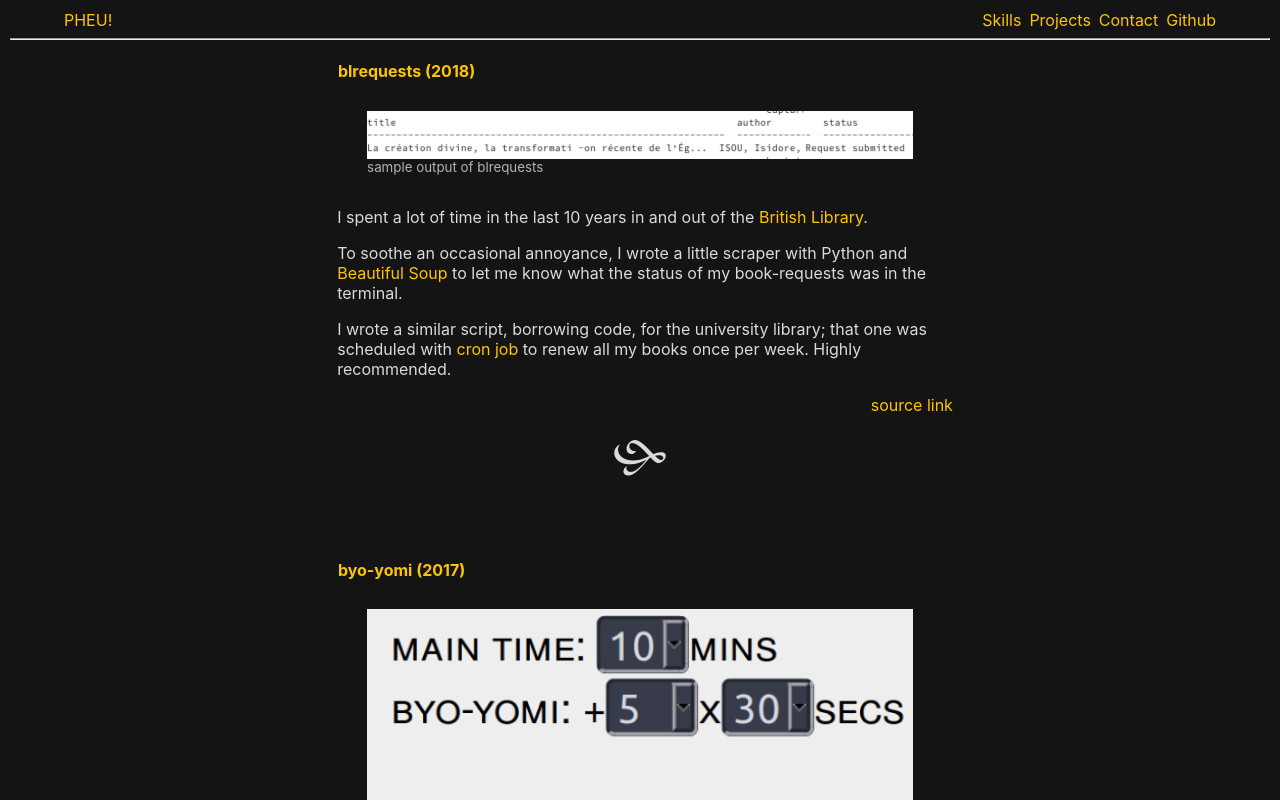
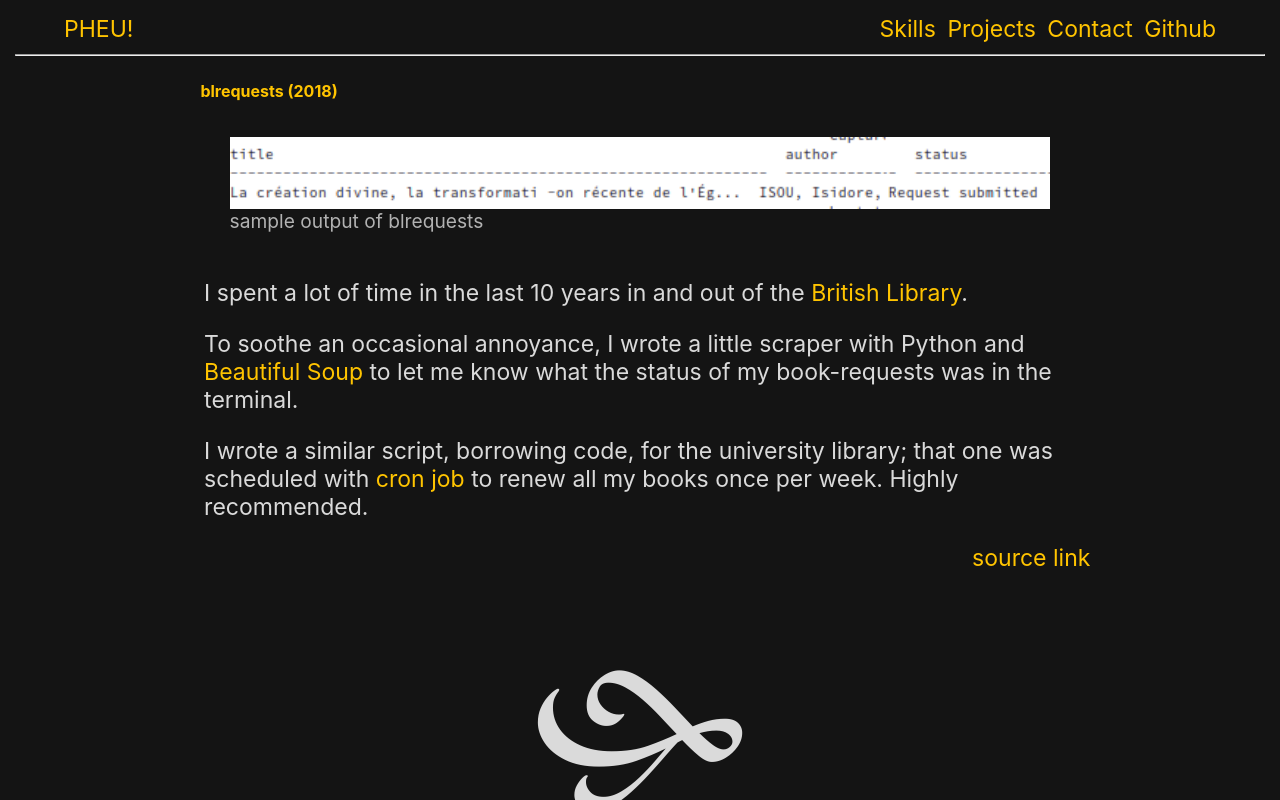
Before and after one commit to circius/pheu-next, a Next.js app: page /projects in a window 1280 px wide. Shown: the top 800 px of the page. Built offline with nearby package versions, Linux system fonts and the light colour scheme.

Commit message:
fixing font-size issues in chrome

```diff
--- a/components/fleuron.js
+++ b/components/fleuron.js
@@ -4,7 +4,7 @@ const Fleuron = () => {
       🙛
       <style jsx>{`
       div {
-        font-size-adjust: 2;
+        font-size: 16ch;
         align-self: center;
       }
     `}</style>
--- a/styles/globals.scss
+++ b/styles/globals.scss
@@ -11,6 +11,7 @@ body {
     Ubuntu, Cantarell, Fira Sans, Droid Sans, Helvetica Neue, sans-serif;
   background-color: $bgcolor;
   color: $textcolor;
+  font-size: larger;
 }
 
 a {
```
